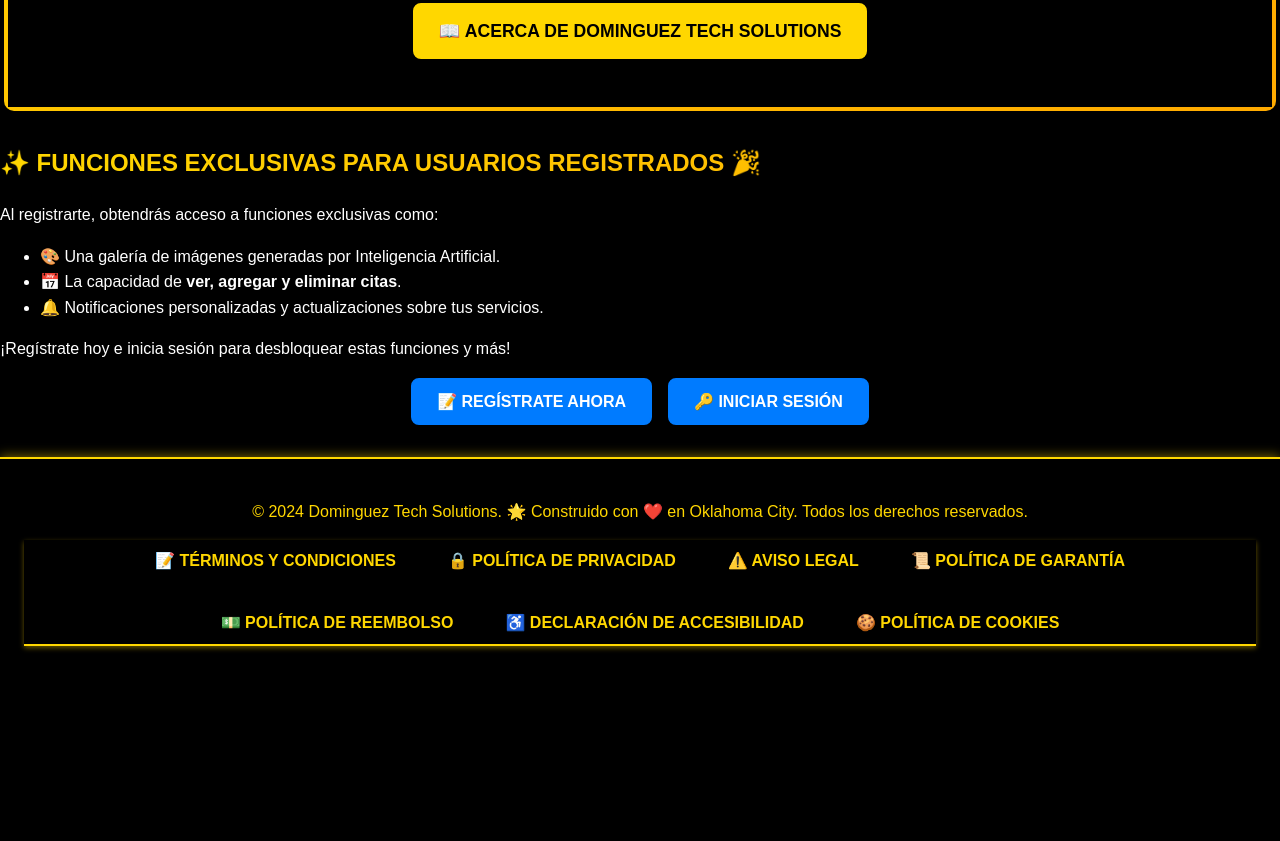
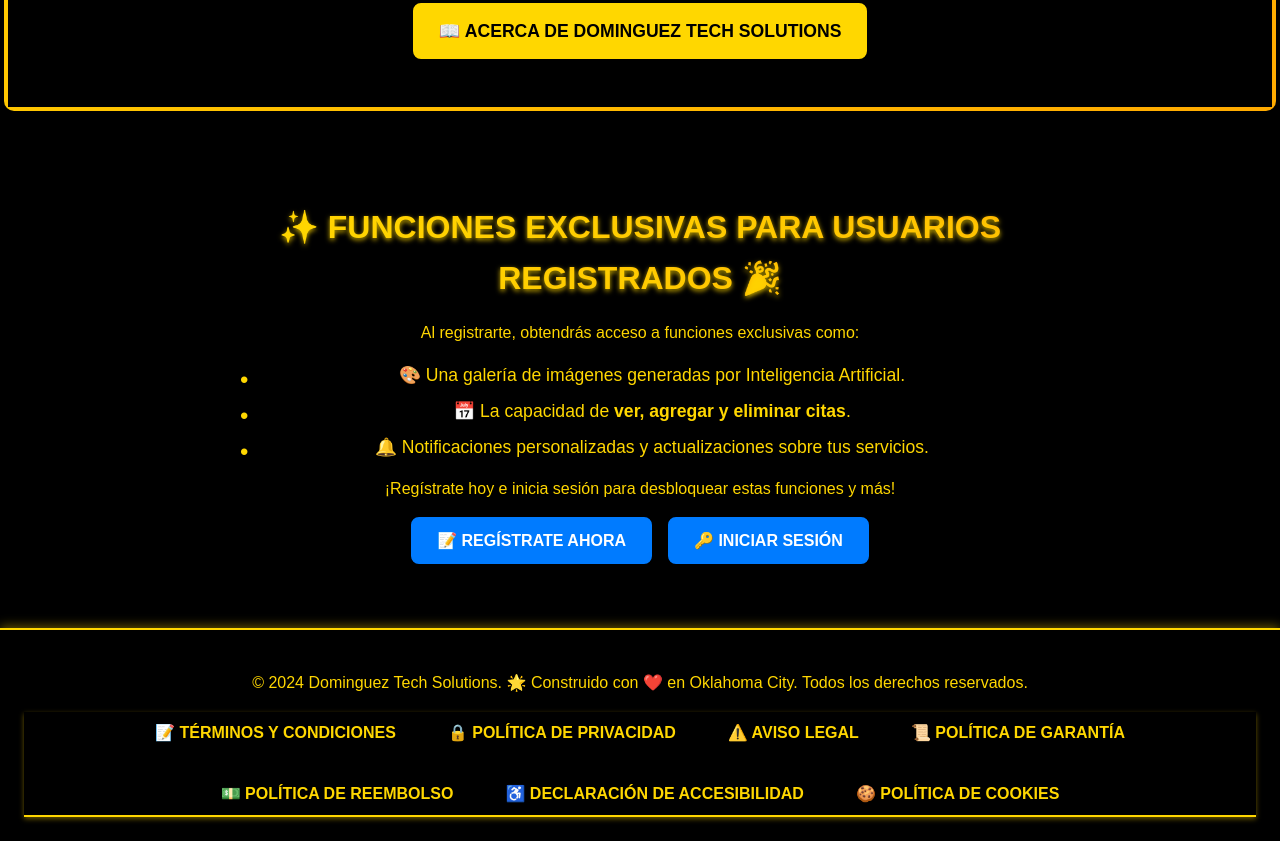
Before and after one commit to xtcedro/DominguezTS, a plain HTML site: page public/pages/home/index_es.html in a window 1280 px wide. Shown: the part 3140-3981 px from the top of the page. Before the commit the page ends 3810 px from the top, so only its background shows below. Drawn offline with Linux system fonts and the light colour scheme; files that its build step writes are made by us from their sources; files whose address does not match are found by name.

Commit message:
Update sections.css

```diff
--- a/public/assets/css/sections.css
+++ b/public/assets/css/sections.css
@@ -483,6 +483,56 @@
     text-indent: 2rem; /* Indent first line for reflective style */
 }
 
+/* General section styles */
+.exclusive-access-section {
+    background-color: black;
+    color: gold;
+    padding: 2rem;
+    border-radius: 10px;
+    box-shadow: 0 4px 8px rgba(0, 0, 0, 0.5);
+    text-align: center;
+    max-width: 800px;
+    margin: 2rem auto;
+    font-family: 'Arial', sans-serif;
+}
+
+/* Header styles */
+.exclusive-access-section h2 {
+    font-size: 2rem;
+    color: gold;
+    text-shadow: 0 2px 5px rgba(255, 215, 0, 0.8);
+    margin-bottom: 1rem;
+}
+
+/* Paragraph styles */
+.exclusive-access-section p {
+    font-size: 1rem;
+    line-height: 1.5;
+    margin: 1rem 0;
+}
+
+/* List styles */
+.exclusive-access-section ul {
+    list-style: none;
+    padding: 0;
+    margin: 1rem 0;
+}
+
+.exclusive-access-section ul li {
+    font-size: 1.1rem;
+    margin: 0.5rem 0;
+    padding-left: 1.5rem;
+    position: relative;
+}
+
+.exclusive-access-section ul li:before {
+    content: "•";
+    color: gold;
+    position: absolute;
+    left: 0;
+    font-size: 1.5rem;
+}
+
 /* Footer */
 footer {
     background-color: #000000; /* Pure black background */
```
